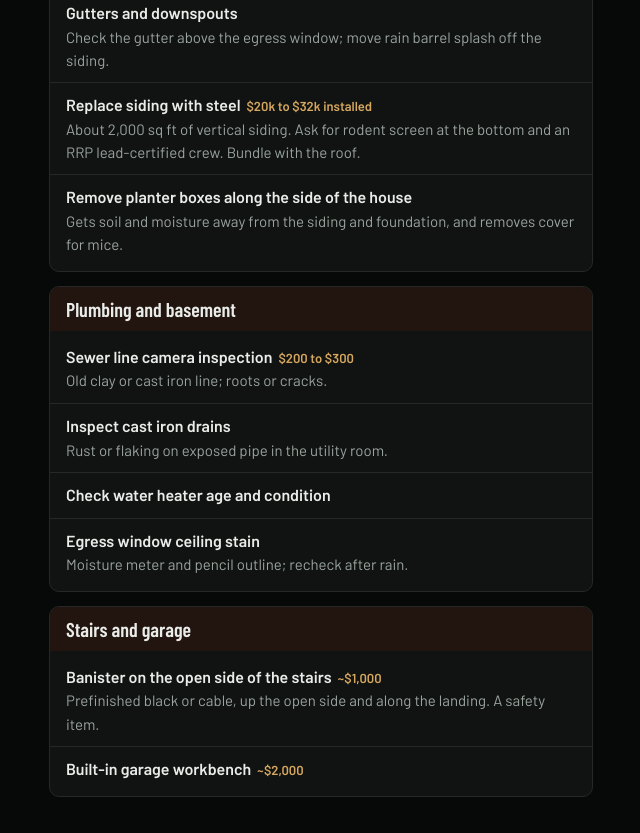
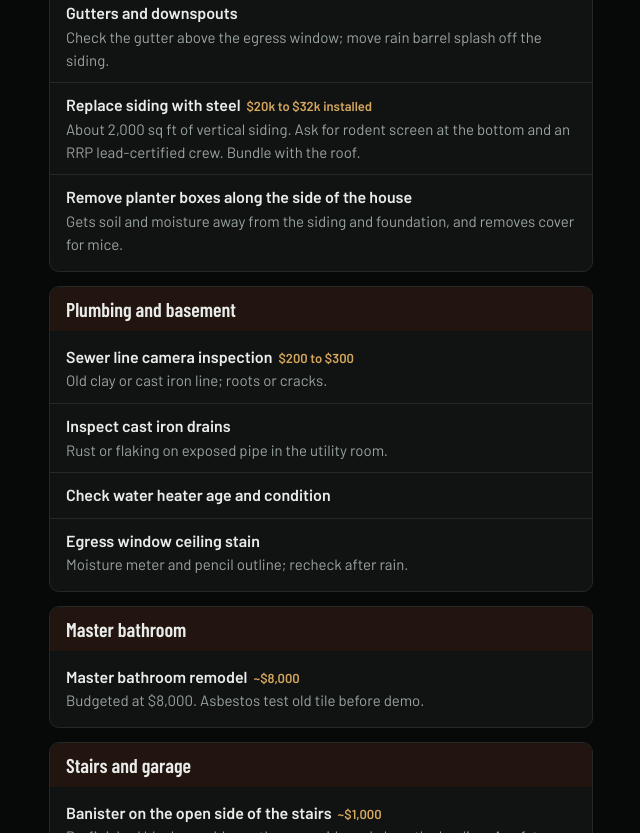
Before and after one commit to Vondraak/utica, a plain HTML site: page index.html in a window 1280 px wide. Shown: the part 1967-2800 px from the top of the page, without its empty margins (35-675 px from the left). Drawn offline with nearby package versions, Linux system fonts and the light colour scheme.

Commit message:
Move master bathroom to fix
Co-Authored-By: Claude Opus 5.5 <noreply@anthropic.com>
Claude-Session: https://claude.ai/code/session_01Se2cb9PR389rCViM95xnES

```diff
--- a/index.html
+++ b/index.html
@@ -129,13 +129,14 @@ const data=[
   ["Inspect cast iron drains","Rust or flaking on exposed pipe in the utility room.",""],
   ["Check water heater age and condition","",""],
   ["Egress window ceiling stain","Moisture meter and pencil outline; recheck after rain.",""]]},
+ {name:"Master bathroom",items:[
+  ["Master bathroom remodel","Budgeted at $8,000. Asbestos test old tile before demo.","~$8,000",8000]]},
  {name:"Stairs and garage",items:[
   ["Banister on the open side of the stairs","Prefinished black or cable, up the open side and along the landing. A safety item.","~$1,000",1000],
   ["Built-in garage workbench","","~$2,000",2000]]}
 ]},
 {cat:"cos",title:"Cosmetic",blurb:"Looks and comfort. Do these as time and money allow.",groups:[
  {name:"Rooms",items:[
-  ["Master bathroom remodel","Budgeted at $8,000. Asbestos test old tile before demo.","~$8,000",8000],
   ["Convert basement ceiling to a drop ceiling","DIY, materials only, for about 500 to 580 sq ft: suspended grid, 2x2 or 2x4 tiles, hanger wire and lag eyes. Asbestos test the old glue-up tiles first; the grid can often hang below them. Drop-in LED panels add $40 to $60 each.","$900 to $1,800",1350],
   ["Basement carpet","","~$2,000",2000]]},
  {name:"Kitchen remodel",items:[
```
